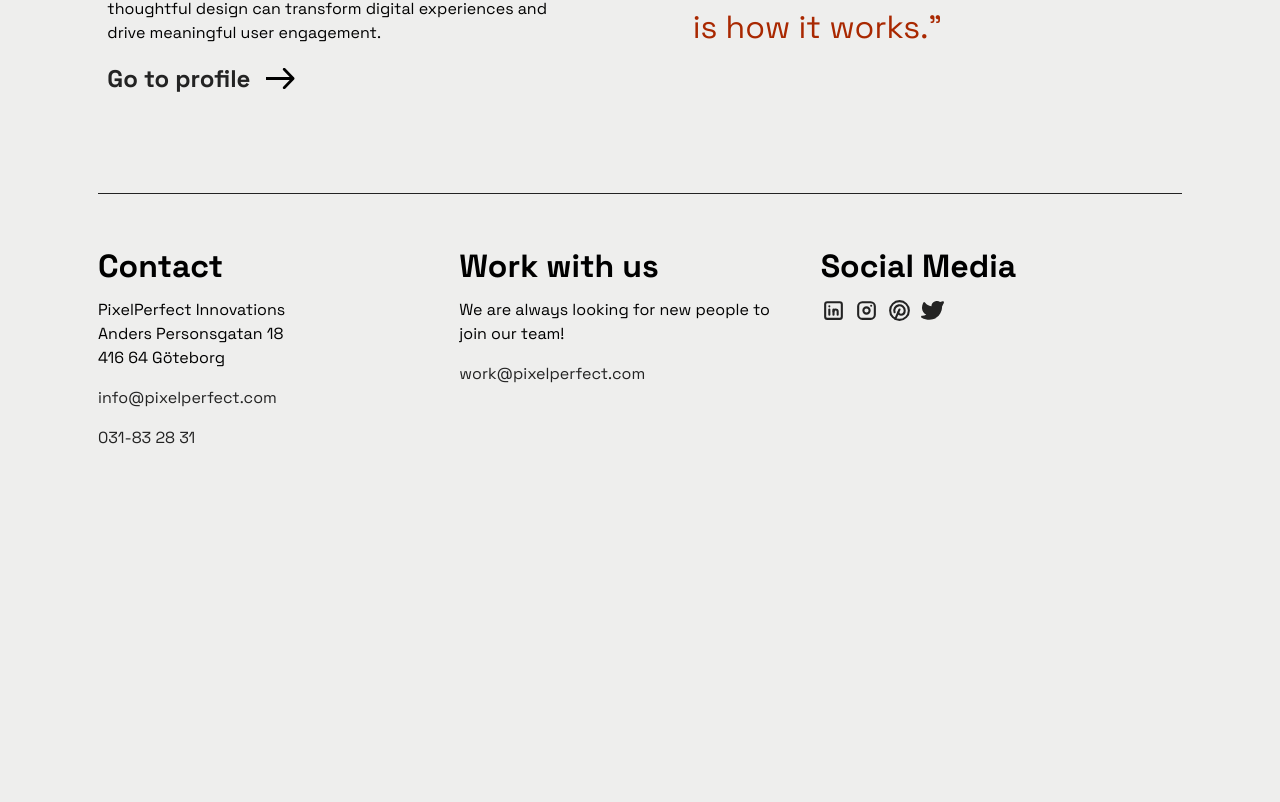
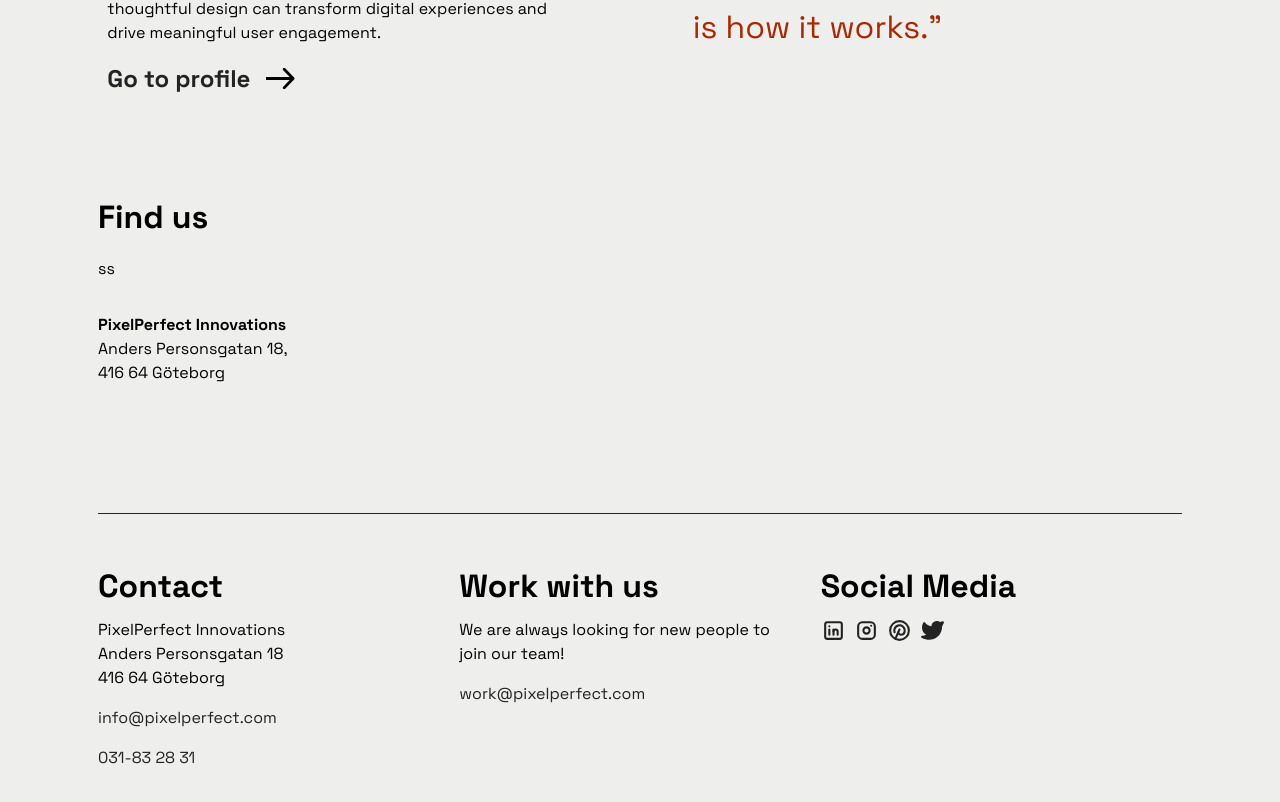
Before and after one commit to stenbumling/pixelperfect-innovations, a React (Vite) app: page / in a window 1280 px wide. Shown: the part 1461-2263 px from the top of the page. Before the commit the page ends 1975 px from the top, so only its background shows below. Built offline with nearby package versions, Linux system fonts and the light colour scheme; no server answers.

Commit message:
feat: add content for the map section around the interactive map

```diff
--- /dev/null
+++ b/src/assets/Home/Map/InteractiveMap.tsx
@@ -0,0 +1,5 @@
+const { VITE_GOOGLE_MAPS_API_KEY } = import.meta.env;
+
+export default function InteractiveMap() {
+  return <>ss</>;
+}
--- a/src/assets/Home/Map/MapSection.tsx
+++ b/src/assets/Home/Map/MapSection.tsx
@@ -1,5 +1,41 @@
-const { VITE_GOOGLE_MAPS_API_KEY } = import.meta.env;
+import styled from "styled-components";
+import InteractiveMap from "./InteractiveMap";
 
 export default function MapSection() {
-  return (<></>)
+  return (
+    <>
+      <div className="grid-container">
+        <Title>Find us</Title>
+      </div>
+      <div className="grid-container">
+        <div className="grid">
+          <InteractiveMap />
+        </div>
+        <AddressContainer>
+          <CompanyTitle className="grid">PixelPerfect Innovations</CompanyTitle>
+          <div className="grid">Anders Personsgatan 18,</div>
+          <div className="grid">416 64 Göteborg</div>
+        </AddressContainer>
+      </div>
+    </>
+  );
 }
+
+const Title = styled.h3`
+  grid-column: main;
+  font-size: var(--font-size-m);
+  padding-bottom: 1rem;
+`;
+
+const AddressContainer = styled.div`
+  grid-column: main;
+  display: flex;
+  flex-direction: column;
+  padding-top: 2rem;
+  padding-bottom: 8rem;
+`;
+
+const CompanyTitle = styled.h4`
+  grid-column: main;
+  font-size: var(--font-size-s);
+`;
```
